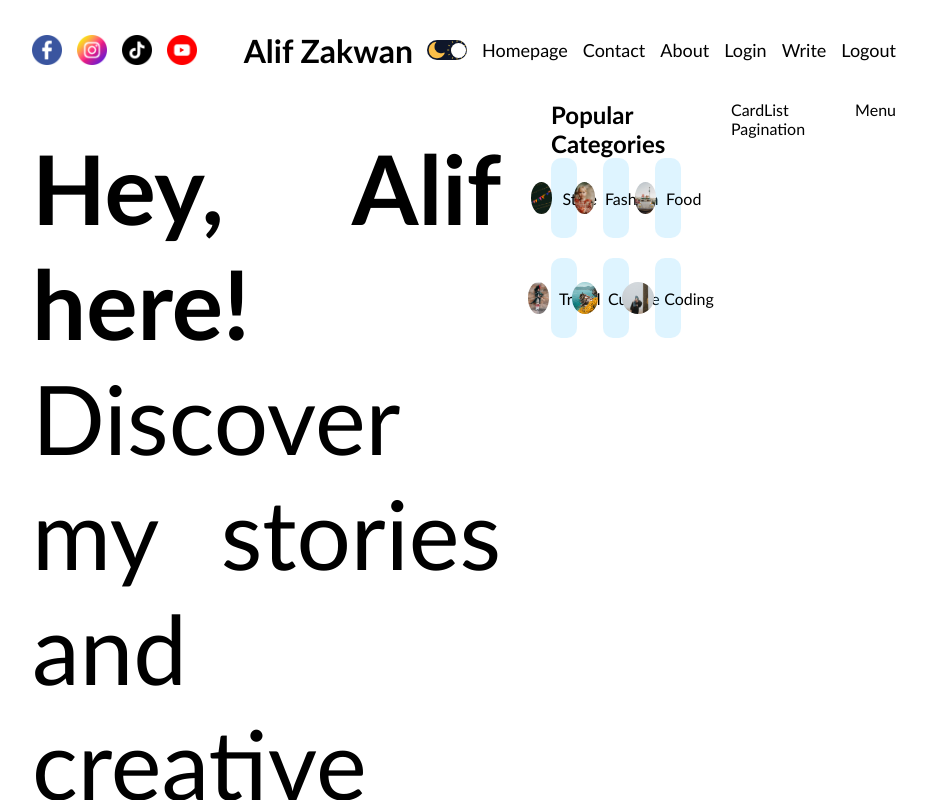
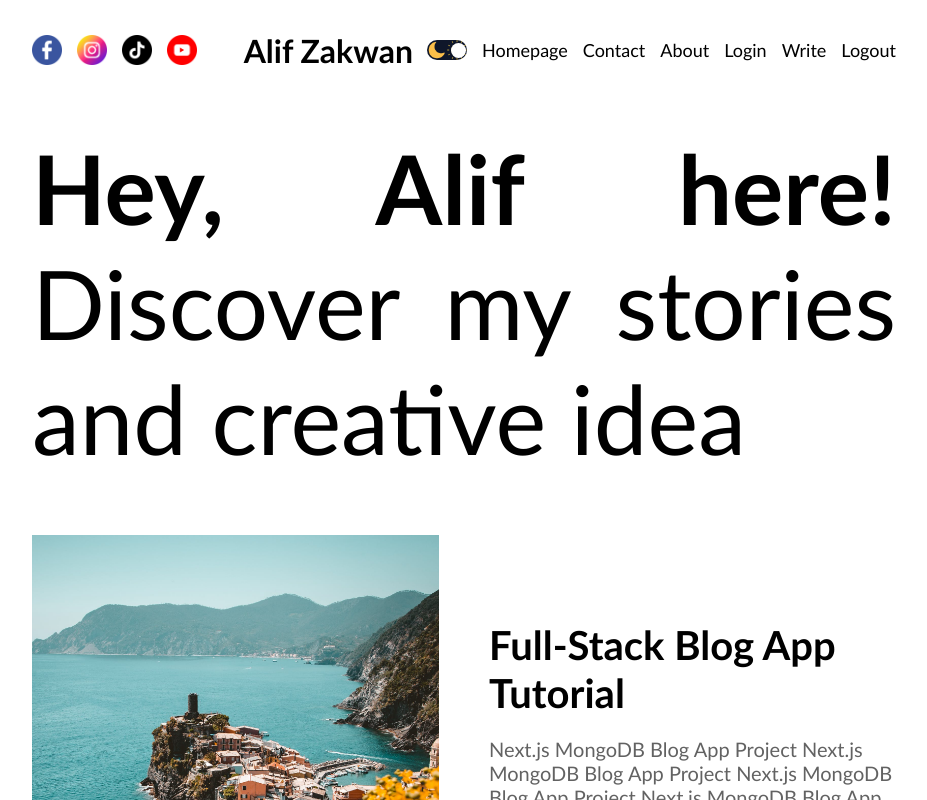
Before and after one commit to alifzwan/NextJS-blog-app, a Next.js app: page / in a window 1280 px wide. Shown: the top 800 px of the page, without its empty margins (176-1103 px from the left). Built offline with nearby package versions, Linux system fonts and the light colour scheme.

Commit message:
changes classname contatiner to content

```diff
--- a/src/app/page.jsx
+++ b/src/app/page.jsx
@@ -12,7 +12,7 @@ const Home = () => {
     <div className={styles.container}>
       <Featured />
       <CategoryList />
-      <div className={styles.container}>
+      <div className={styles.content}>
         <CardList />
         <Menu />
       </div>
--- a/src/app/page.module.scss
+++ b/src/app/page.module.scss
@@ -1,4 +1,4 @@
-.container {
+.content {
   display: flex;
   gap: 50px;
 }
```
